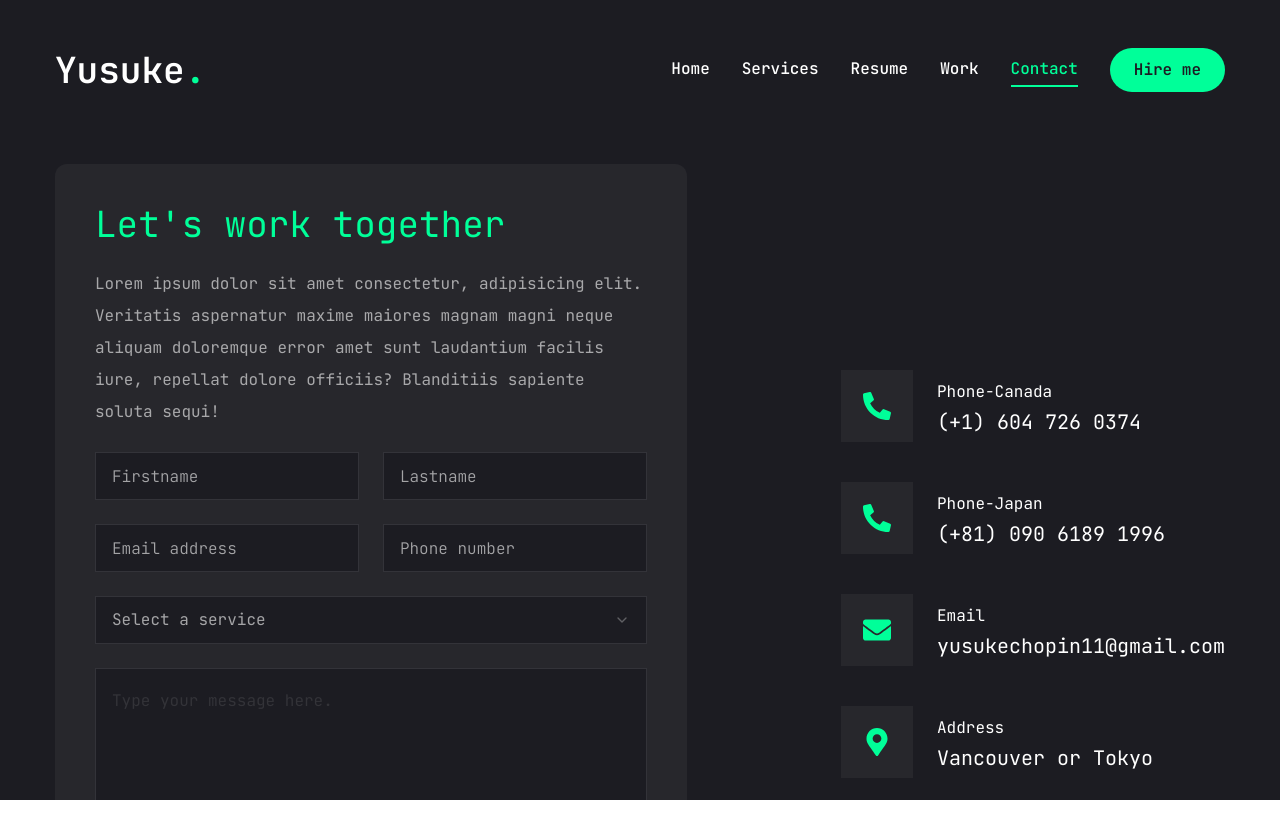
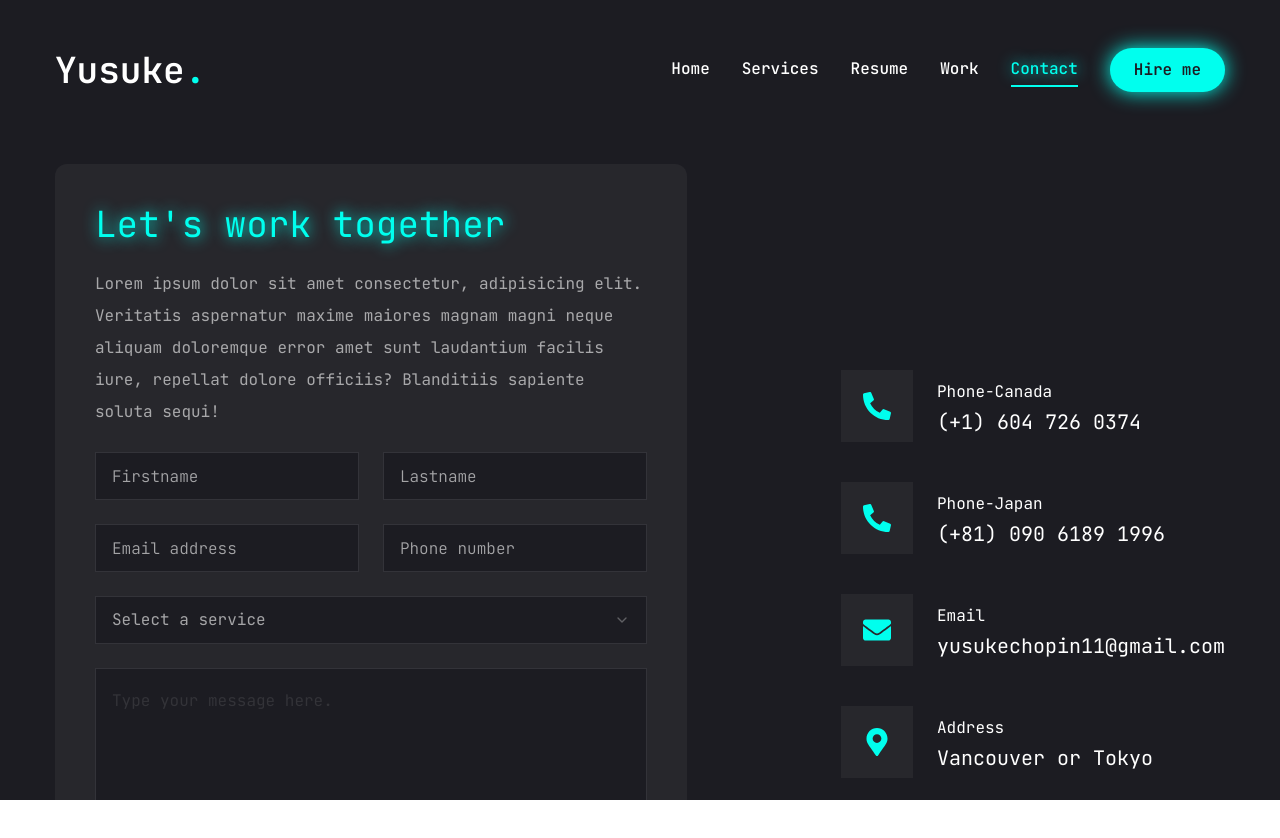
Before and after one commit to yusuken1121/Yusuke_Nagaoka_Portfolio, a Next.js app: page /contact in a window 1280 px wide. Shown: the top 838 px of the page. Built offline with nearby package versions, Linux system fonts and the light colour scheme.

Commit message:
💄 Update the color

```diff
--- a/app/contact/page.tsx
+++ b/app/contact/page.tsx
@@ -54,7 +54,9 @@ const Contact = () => {
           {/* form */}
           <div className="xl:w-[54%] order-2 xl:order-none">
             <form className="flex flex-col gap-6 p-10 bg-[#27272c] rounded-xl">
-              <h3 className="text-4xl text-accent">Let&apos;s work together</h3>
+              <h3 className="text-4xl text-accent text-shadow">
+                Let&apos;s work together
+              </h3>
               <p className="text-white/60">
                 Lorem ipsum dolor sit amet consectetur, adipisicing elit.
                 Veritatis aspernatur maxime maiores magnam magni neque aliquam
@@ -86,11 +88,11 @@ const Contact = () => {
 
               {/* textarea */}
               <Textarea
-                className="h-[200px]"
+                className="h-[200px] text-white"
                 placeholder="Type your message here."
               />
               {/* btn */}
-              <Button size="md" className="max-w-40">
+              <Button size="md" className="max-w-40 shadow-custom">
                 Send Message
               </Button>
             </form>
--- a/app/globals.css
+++ b/app/globals.css
@@ -21,4 +21,7 @@
   .text-outline-hover {
     -webkit-text-stroke: 1px #00ff99;
   }
+  .text-shadow {
+    text-shadow: 1px 0px 15px #00ffee;
+  }
 }
--- a/app/services/page.tsx
+++ b/app/services/page.tsx
@@ -50,11 +50,11 @@ const Services = () => {
               >
                 {/* top */}
                 <div className="w-full flex justify-between items-center">
-                  <div className="text-5xl font-extrabold text-outline text-transparent group-hover:text-outline-hover transition-all duration-500">
+                  <div className="text-5xl font-extrabold text-outline text-transparent group-hover:text-outline-hover group-hover:text-shadow transition-all duration-500">
                     {service.num}
                   </div>
                   <Link
-                    className="flex justify-center items-center w-[70px] h-[70px] rounded-full bg-white group-hover:bg-accent transition-all duration-500 rotate-45 hover:-rotate-0"
+                    className="flex justify-center items-center w-[70px] h-[70px] rounded-full bg-white group-hover:bg-accent group-hover:shadow-custom transition-all duration-500 rotate-45 hover:-rotate-0"
                     href={service.href}
                   >
                     <BsArrowRight className="text-primary text-3xl" />
@@ -63,7 +63,7 @@ const Services = () => {
                 {/* heading */}
                 <h2
                   className="text-[42px] font-bold leading-none text-white
-                  group-hover:text-accent transition-all duration-500"
+                  group-hover:text-accent group-hover:text-shadow transition-all duration-500"
                 >
                   {service.title}
                 </h2>
--- a/app/work/page.tsx
+++ b/app/work/page.tsx
@@ -171,7 +171,7 @@ const Work = () => {
               {/* slider buttons */}
               <WorkSliderBtns
                 containerStyles="flex gap-2 absolute right-0 bottom-[calc(50%_-_22px)] xl:bottom-0 z-20 w-full justify-between xl:w-max xl:justify-none"
-                btnStyles="bg-accent hover:bg-accent-hover text-primary text-[22px] w-[44px] h-[44px] flex justify-center items-center transition-all"
+                btnStyles="bg-accent hover:bg-accent-hover text-primary text-[22px] w-[44px] h-[44px] flex justify-center items-center transition-all shadow-custom"
               />
             </Swiper>
           </div>
--- a/components/Header.tsx
+++ b/components/Header.tsx
@@ -19,7 +19,7 @@ const Header = () => {
         <div className="hidden xl:flex items-center gap-8">
           <Nav />
           <Link href="/contact">
-            <Button>Hire me</Button>
+            <Button className="shadow-custom">Hire me</Button>
           </Link>
         </div>
 
--- a/components/MobileNav.tsx
+++ b/components/MobileNav.tsx
@@ -50,8 +50,9 @@ const MobileNav = () => {
                 href={link.path}
                 key={idx}
                 className={`${
-                  link.path === pathname && "text-accent border-b-2"
-                }  text-xl capitalize hover:text-accent transition-all`}
+                  link.path === pathname &&
+                  "text-accent text-shadow border-b-2 border-accent"
+                }  text-xl capitalize hover:text-accent hover:text-shadow transition-all`}
               >
                 {link.name}
               </Link>
--- a/components/Nav.tsx
+++ b/components/Nav.tsx
@@ -23,8 +23,9 @@ const Nav = () => {
             href={link.path}
             key={idx}
             className={`${
-              link.path === pathName && "text-accent border-b-2 border-accent"
-            } capitalize font-medium hover:text-accent transition-all`}
+              link.path === pathName &&
+              "text-accent text-shadow border-b-2 border-accent"
+            } capitalize font-medium hover:text-accent hover:text-shadow transition-all`}
           >
             {link.name}
           </Link>
--- a/components/Photo.tsx
+++ b/components/Photo.tsx
@@ -17,7 +17,7 @@ const Photo = () => {
             cx="253"
             cy="253"
             r="250"
-            stroke="#00ff99"
+            stroke="#00ffee"
             strokeWidth={4}
             strokeLinecap="round"
             strokeLinejoin="round"
--- a/components/ui/tabs.tsx
+++ b/components/ui/tabs.tsx
@@ -26,7 +26,7 @@ const TabsTrigger = React.forwardRef<
   <TabsPrimitive.Trigger
     ref={ref}
     className={cn(
-      "inline-flex items-center w-full bg-[#27272c] justify-center whitespace-nowrap text-white rounded-lg p-3 text-base font-medium ring-offset-white transition-all disabled:pointer-events-none disabled:opacity-50 data-[state=active]:bg-accent data-[state=active]:text-primary data-[state=active]:font-bold data-[state=active]:shadow-sm",
+      "inline-flex items-center w-full bg-[#27272c] justify-center whitespace-nowrap text-white rounded-lg p-3 text-base font-medium ring-offset-white transition-all disabled:pointer-events-none disabled:opacity-50 data-[state=active]:bg-accent data-[state=active]:shadow-custom data-[state=active]:text-primary data-[state=active]:font-bold",
       className
     )}
     {...props}
--- a/tailwind.config.ts
+++ b/tailwind.config.ts
@@ -25,8 +25,10 @@ const config: Config = {
       colors: {
         primary: "#1c1c22",
         accent: {
-          DEFAULT: "#00ff99",
-          hover: "#00e187",
+          // DEFAULT: "#00ff99",
+          DEFAULT: "#00ffee",
+          // hover: "#00e187",
+          hover: "#00ccbb",
         },
       },
       borderRadius: {
@@ -34,6 +36,9 @@ const config: Config = {
         md: "calc(var(--radius) - 2px)",
         sm: "calc(var(--radius) - 4px)",
       },
+      boxShadow: {
+        custom: "0px 0px 20px #00ffee",
+      },
     },
   },
   plugins: [require("tailwindcss-animate")],
```
Also changed, not shown: app/page.tsx (+5 -5 lines).
